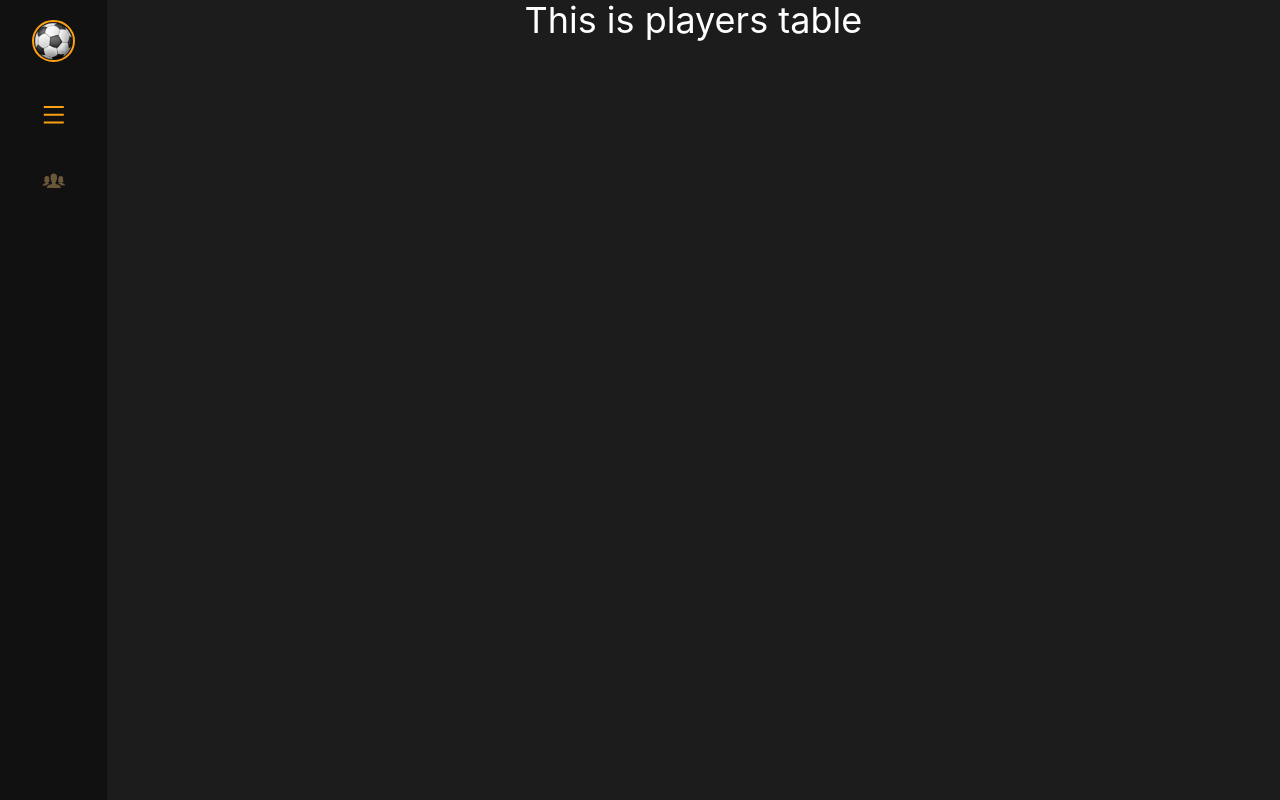
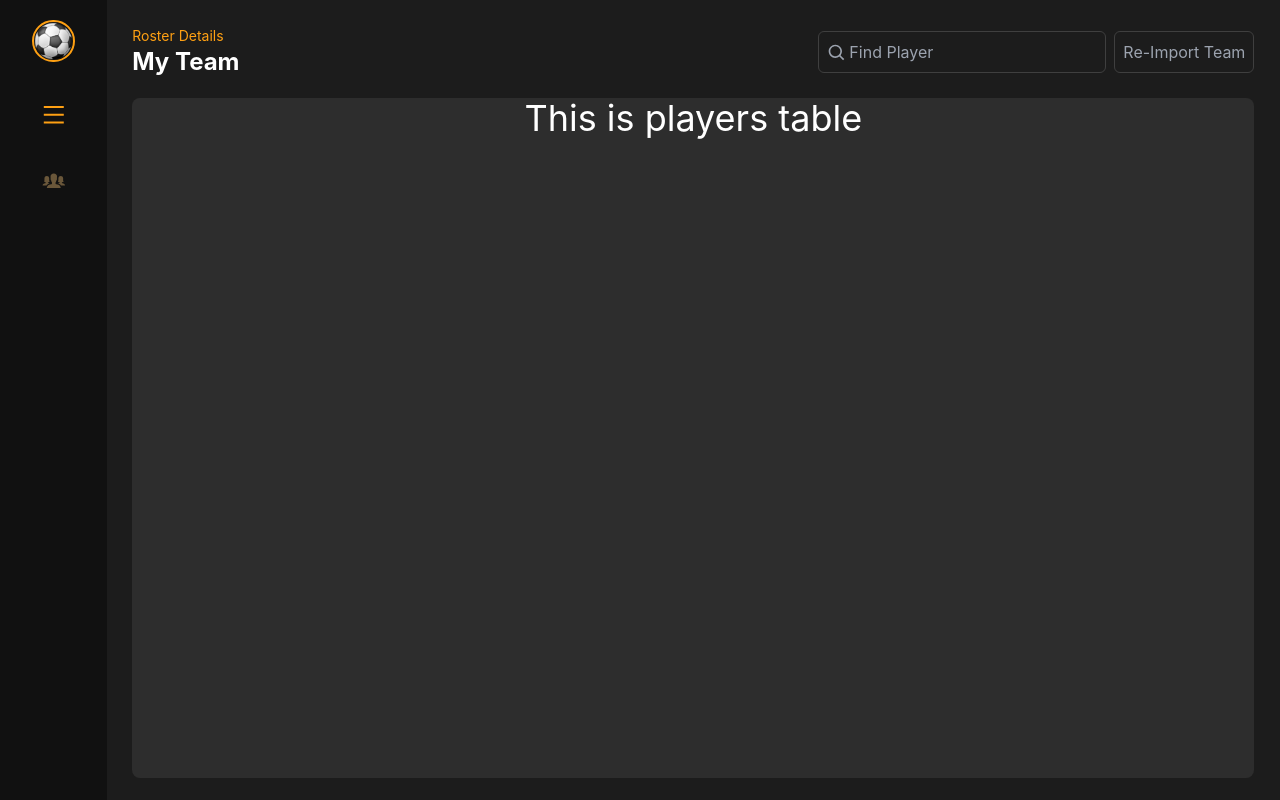
Before and after one commit to mdmahirfaisal/Football-roster-details, a React (Create React App) app: page /table in a window 1280 px wide. Built offline with nearby package versions, Linux system fonts and the light colour scheme.

Commit message:
main layout created

```diff
--- a/src/App.js
+++ b/src/App.js
@@ -14,6 +14,7 @@ import PlayerDetails from './components/PlayerDetails/PlayerDetails';
 //   width: 500px;
 //   background-image: radial-gradient(rgb(57 168 75), #2c7e39,#287334);
 // }
+// <input type="file" accept=".js, application/vnd.openxmlformats-officedocument.spreadsheetml.sheet, application/vnd.ms-excel" />
 
 function App() {
   return (
--- a/src/components/Home/Home.js
+++ b/src/components/Home/Home.js
@@ -22,7 +22,7 @@ const Home = () => {
                             isActive ? "text-[#fea013]" : "text-[#6a573a]"
                         }
                     >
-                        <AiOutlineMenu className=' text-xl md:text-[2vw] my-5' />
+                        <AiOutlineMenu className=' text-xl md:text-[2vw] font-bold my-5' />
                     </NavLink>
                     <NavLink
                         to="/roster"
@@ -30,21 +30,15 @@ const Home = () => {
                             isActive ? "text-[#fea013]" : "text-[#6a573a]"
                         }
                     >
-                        <IoIosPeople className=' text-xl md:text-[2vw] my-5' />
+                        <IoIosPeople className=' text-xl md:text-[2vw] font-bold my-5' />
                     </NavLink>
                 </div>
             </div>
 
             {/* ------- Main Container ------- */}
 
-            <div className="col-span-11 min-h-[100vh] bg-[#1c1c1c] text-white">
-
-
-                {/* ----- Main container ----- */}
-
-                <div>
-                    <Outlet />
-                </div>
+            <div className="col-span-11 min-h-[100vh] bg-[#1c1c1c]">
+                <Outlet />
             </div>
         </div>
     );
--- a/src/components/PlayerDetails/PlayerDetails.js
+++ b/src/components/PlayerDetails/PlayerDetails.js
@@ -2,8 +2,17 @@ import React from 'react';
 
 const PlayerDetails = () => {
     return (
-        <div>
-            <h2 className='text-white text-4xl'>This is player details</h2>
+        <div className='px-[2vw]'>
+            <div className='mb-5 flex items-center justify-between pt-[2vw]'>
+                <div className="text-left">
+                    <p className='text-[#fea013] text-sm'>Formation Overview</p>
+                    <h2 className='text-white font-bold text-2xl'>My Team</h2>
+                </div>
+            </div>
+
+            <div className='bg-[#2d2d2d] text-[#cbcbcb] min-h-[85vh] rounded-lg grid grid-cols-4 gap-5 p-5'>
+
+            </div>
         </div>
     );
 };
--- a/src/components/PlayersTable/PlayersTable.js
+++ b/src/components/PlayersTable/PlayersTable.js
@@ -1,9 +1,35 @@
-import React from 'react';
+import React, { useState } from 'react';
+import { BiSearch } from 'react-icons/bi';
+import { GrFormClose } from 'react-icons/gr';
 
 const PlayersTable = () => {
+    const [searchText, setSearchText] = useState("");
+
+    // <GrFormClose className='absolute right-0 text-[#cbcbcb]'
     return (
-        <div>
-            <h2 className='text-white text-4xl'>This is players table</h2>
+        <div className='px-[2vw]'>
+            <div className='mb-5 pt-[2vw] flex items-center justify-between'>
+                <div className="text-left">
+                    <p className='text-[#fea013] text-sm'>Roster Details</p>
+                    <h2 className='text-white font-bold text-2xl'>My Team</h2>
+                </div>
+
+                <div className="flex items-center justify-center gap-2">
+                    <div className="relative flex items-center gap-[2px] border border-[#3f3f3f] rounded-md p-2">
+                        <BiSearch className='text-gray-400 mt-[2px] text-xl' />
+                        <input type="text" placeholder='Find Player' onChange={(e) => setSearchText(e.target.value)} className='border-0 focus:outline-0 text-white bg-[#1c1c1c] text-gray-400 ' />
+                        {searchText && <p className='text-[#fea013] absolute right-2'>Search</p>}
+                    </div>
+                    {/* <p className="border border-[#3f3f3f] bg-[#fea013] text-white rounded-md p-2">Import Team</p> */}
+                    <p className="border border-[#3f3f3f] bg-[#1c1c1c] text-gray-400 rounded-md p-2">Re-Import Team</p>
+
+                </div>
+
+            </div>
+
+            <div className='bg-[#2d2d2d] text-[#cbcbcb] min-h-[85vh] rounded-lg'>
+                <h2 className='text-white text-4xl'>This is players table</h2>
+            </div>
         </div>
     );
 };
```
